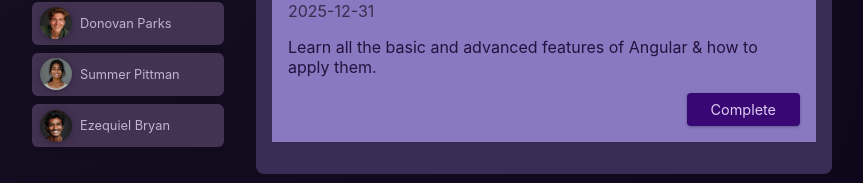
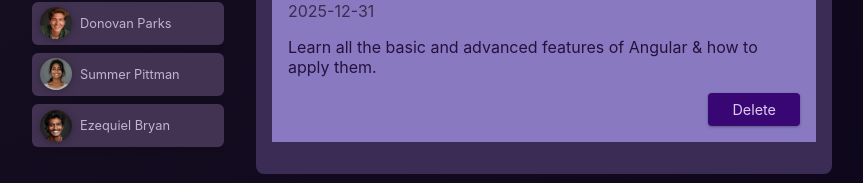
Before and after one commit to devyusko/CriCut, an Angular app in the folder cricut-angular-interview/: page /assessment in a window 1280 px wide. Both pictures are taken after a click on the button "Harriett Walter". Shown: the part 309-492 px from the top of the page, without its empty margins (208-1071 px from the left). Built offline with nearby package versions, Linux system fonts and the light colour scheme.

Commit message:
- add a delete method to the components

```diff
--- a/cricut-angular-interview/src/app/assessment/user-information/user-detail/user-detail.component.html
+++ b/cricut-angular-interview/src/app/assessment/user-information/user-detail/user-detail.component.html
@@ -3,6 +3,6 @@
   <time>{{ detail.dueDate }}</time>
   <p>{{ detail.summary }}</p>
   <p class="actions">
-    <button>Complete</button>
+    <button (click)="onDelete()">Delete</button>
   </p>
 </article>
--- a/cricut-angular-interview/src/app/assessment/user-information/user-detail/user-detail.component.ts
+++ b/cricut-angular-interview/src/app/assessment/user-information/user-detail/user-detail.component.ts
@@ -1,4 +1,4 @@
-import {Component, Input} from "@angular/core";
+import {Component, EventEmitter, Input, Output} from "@angular/core";
 
 type TDetails = {
   id: string,
@@ -16,4 +16,10 @@ type TDetails = {
 })
 export class UserDetailComponent {
   @Input({ required:true }) detail!: TDetails;
+  @Output() complete = new EventEmitter<string>();
+
+  onDelete() {
+    this.complete.emit(this.detail.id);
+    console.log(this.detail.id);
+  }
 }
--- a/cricut-angular-interview/src/app/assessment/user-information/user-information.component.html
+++ b/cricut-angular-interview/src/app/assessment/user-information/user-information.component.html
@@ -10,7 +10,7 @@
   <ul>
     @for (detail of selectedUserDetails; track detail.id) {
       <li>
-        <app-user-detail [detail]="detail"></app-user-detail>
+        <app-user-detail [detail]="detail" (complete)="onDelete($event)"></app-user-detail>
       </li>
     }
   </ul>
--- a/cricut-angular-interview/src/app/assessment/user-information/user-information.component.ts
+++ b/cricut-angular-interview/src/app/assessment/user-information/user-information.component.ts
@@ -42,4 +42,8 @@ export class UserInformationComponent {
   get selectedUserDetails() {
     return this.userDetails.filter((userDetails) => userDetails.userId === this.id);
   }
+
+  onDelete(id: string) {
+    this.userDetails = this.userDetails.filter((detail) => detail.id != id );
+  }
 }
```
